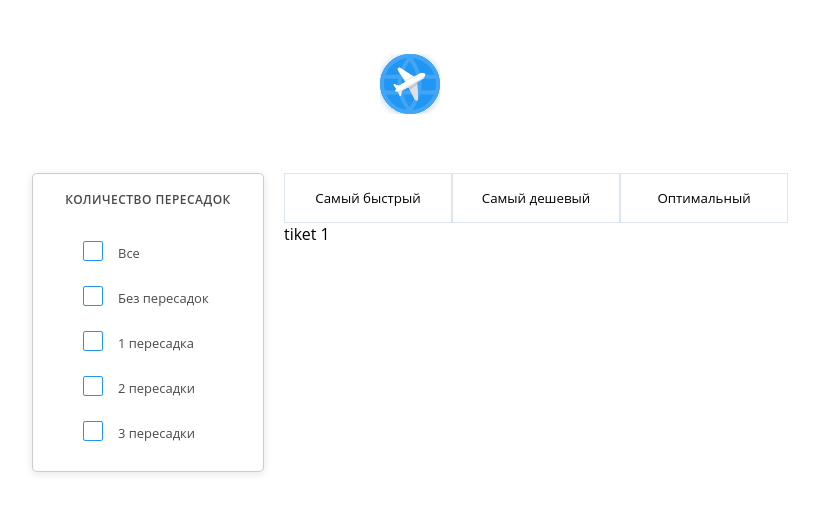
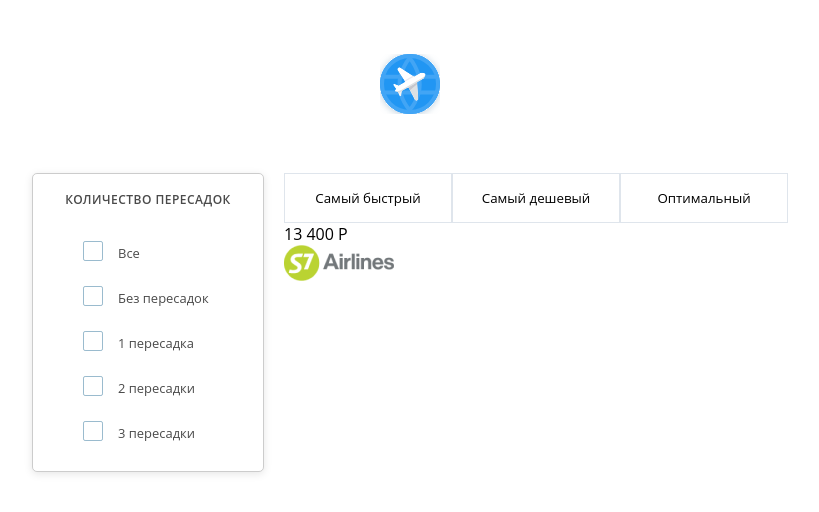
Before and after one commit to Xenia-Golb/aviasales__react, a React (Vite) app: page / in a window 1280 px wide. Shown: the top 512 px of the page, without its empty margins (230-1049 px from the left). Built offline with nearby package versions, Linux system fonts and the light colour scheme.

Commit message:
AA1. add header tickets and fix checkbox

```diff
--- a/src/App.tsx
+++ b/src/App.tsx
@@ -1,5 +1,6 @@
 import style from './App.module.scss';
 import logo from './assets/img/Logo.svg';
+import s7 from './assets/img/S7_Logo.png';
 
 function App() {
   return (
@@ -35,8 +36,15 @@ function App() {
           <button className={style['tabs__button']}>Самый быстрый</button>
           <button className={style['tabs__button']}>Самый дешевый</button>
           <button className={style['tabs__button']}>Оптимальный</button>
-          <div className={style['tikets-list']}>
-            <div className={style['tiket']}>tiket 1</div>
+          <div className={style['tickets-list']}>
+            <div className={style['ticket']}>
+              <div className={style['ticket-header']}>
+                <div className={style['ticket-header__price']}>13 400 Р </div>
+                <div className={style['ticket-header__logo']}>
+                  <img src={s7} />
+                </div>
+              </div>
+            </div>
           </div>
         </div>
       </div>
--- a/src/style/components/_checkbox.scss
+++ b/src/style/components/_checkbox.scss
@@ -12,6 +12,7 @@
   &:hover {
     background-color: #f1fcff;
   }
+
   label {
     color: rgb(74, 74, 74);
     font-family: 'Open Sans', sans-serif;
@@ -22,37 +23,47 @@
     padding-left: 75px;
   }
 }
+
+/* Стилизация чекбокса */
 .checkbox-container input[type='checkbox'] {
   -webkit-appearance: none;
   -moz-appearance: none;
   appearance: none;
   width: 1.25rem;
   height: 1.25rem;
-  border: 0.06rem solid rgb(33, 150, 243);
+  border: 1px solid #9abbce; /* Рамка по умолчанию */
   border-radius: 0.13rem;
   position: absolute;
   left: 50px;
   top: 10px;
-  background-color: white;
+  background-color: #ffff;
   transition:
     background-color 0.3s ease,
     border-color 0.3s ease;
 }
 
+/* Стили для активного состояния чекбокса */
 .checkbox-container input[type='checkbox']:checked {
-  background-color: #ffff;
-  border-color: rgb(33, 150, 243);
+  background-color: white;
+  border: 1px solid #2196f3; /* Рамка синего цвета */
 }
 
-.checkbox-container input[type='checkbox']:hover {
-  border-color: rgb(33, 150, 243);
+/* Добавление галочки с помощью ::after */
+.checkbox-container input[type='checkbox']:checked::after {
+  content: ''; /* Пустое содержимое */
+  position: absolute;
+  top: 0;
+  left: 0;
+  right: 0;
+  bottom: 0;
+  background: url('/src/assets/img/check.svg') center no-repeat; /* Используем SVG как фон */
+  background-size: contain; /* Масштабируем галочку */
+  pointer-events: none; /* Отключаем события на псевдоэлементе */
+  filter: invert(24%) sepia(105%) saturate(4755%) hue-rotate(180deg)
+    brightness(100%) contrast(103%);
 }
 
-.checkbox-container input[type='checkbox']:checked::before {
-  content: '✓';
-  position: absolute;
-  left: 0.2rem;
-  top: -5px;
-  color: rgb(33, 150, 243);
-  font-size: 1.4rem;
+/* Стили для состояния на ховере */
+.checkbox-container input[type='checkbox']:hover {
+  border-color: #2196f3; /* Рамка на ховере */
 }
--- a/src/style/main.scss
+++ b/src/style/main.scss
@@ -4,3 +4,4 @@
 @use './components/button' as *;
 @use './components/select' as *;
 @use './components/checkbox' as *;
+@use './components/tickets' as *;
```
Also changed, not shown: src/assets/img/S7_Logo.png (added), src/assets/img/check.svg (added), src/style/components/_tickets.scss (added).
